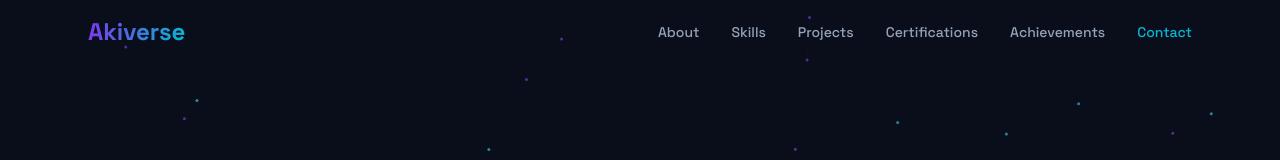
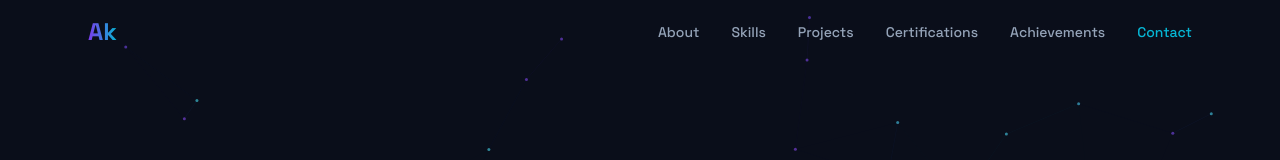
Before and after one commit to Akanksha2675/Akanksha-Soni-Portfolio, a React (Vite) app: page / in a window 1280 px wide. Shown: the top 160 px of the page. Built offline with nearby package versions, Linux system fonts and the light colour scheme.

Commit message:
Updated Navbar.tsx

```diff
--- a/src/components/Navbar.tsx
+++ b/src/components/Navbar.tsx
@@ -47,7 +47,7 @@ export default function Navbar() {
           className="font-display font-bold text-2xl gradient-text"
           onClick={() => setIsOpen(false)}
         >
-          Akiverse
+          Ak
         </a>
 
         {/* Desktop nav */}
```
